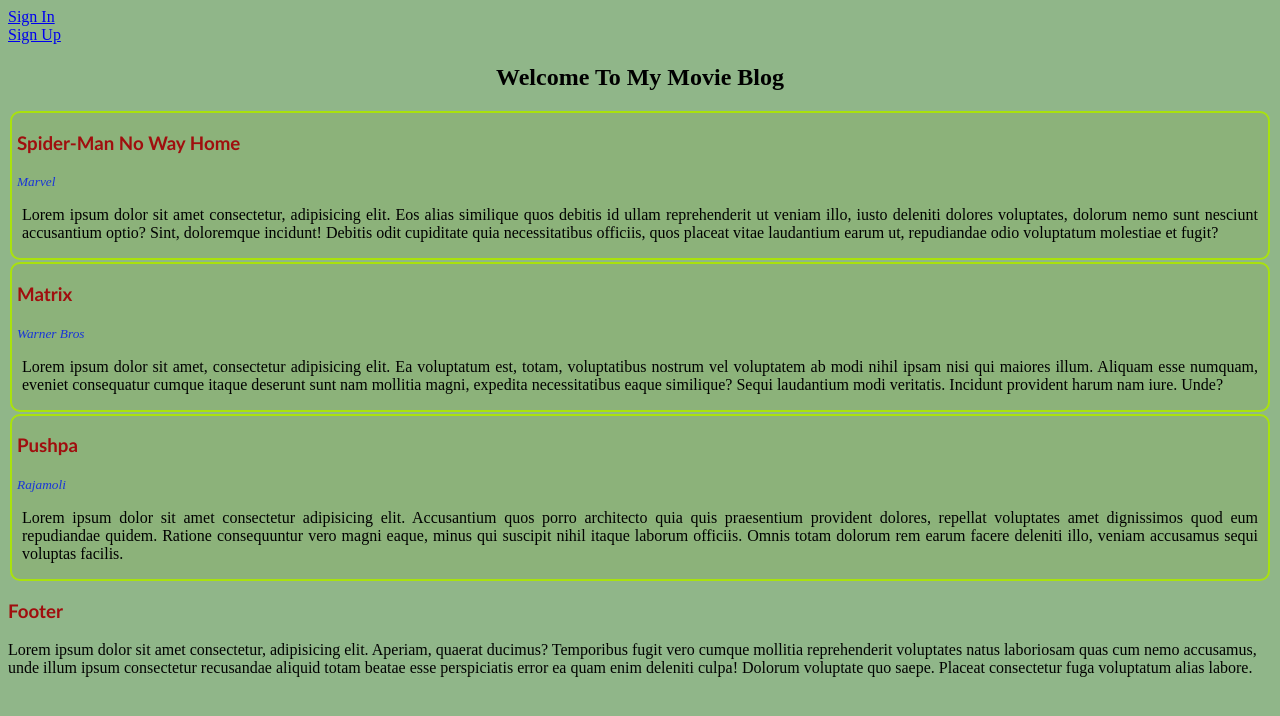
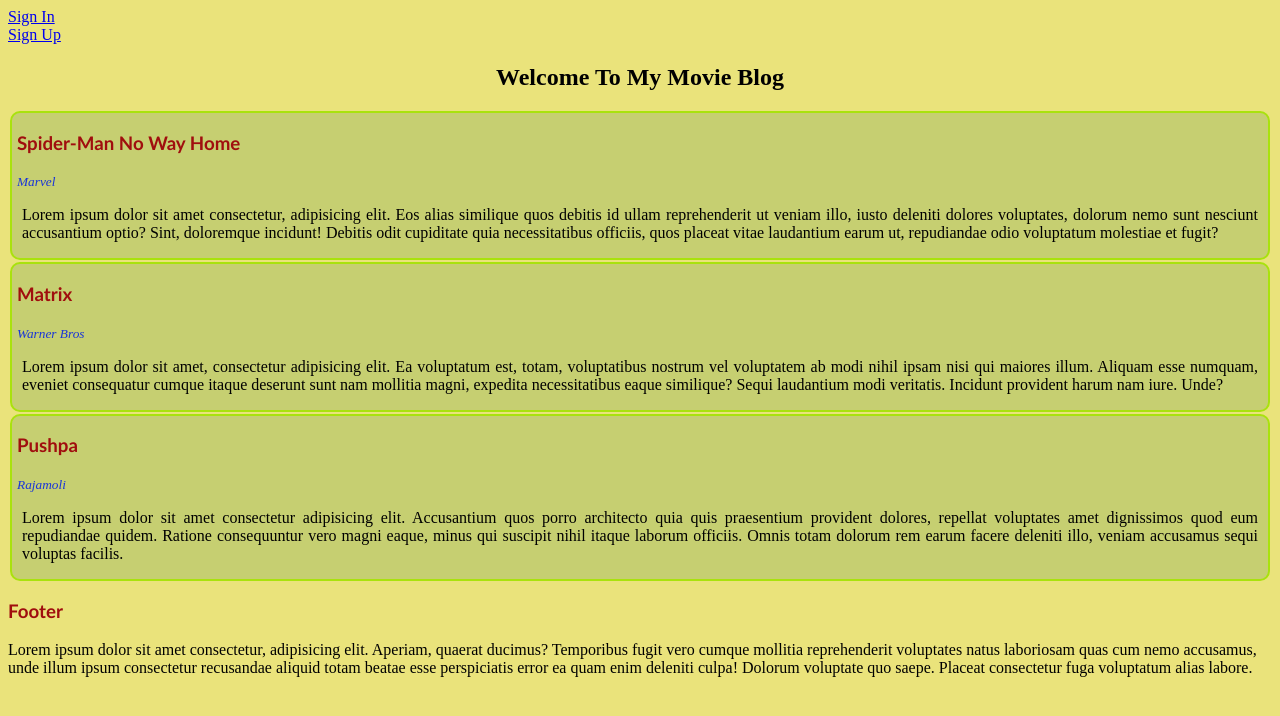
Before and after one commit to smajumdar927/Project-Web-Development, a plain HTML site: page index.html in a window 1280 px wide. Drawn offline with Linux system fonts and the light colour scheme.

Commit message:
color change

```diff
--- a/index.html
+++ b/index.html
@@ -9,7 +9,7 @@
 
     <style>
         body {
-            background-color: rgb(144, 182, 137);;
+            background-color: rgba(226, 215, 66, 0.699);;
         }
         h2{
             text-align: center;
@@ -24,7 +24,6 @@
           border-radius:10px;
           margin:2px;
           padding: 0 5px;
-
       }
       .blog p{
           text-align: justify;
```
